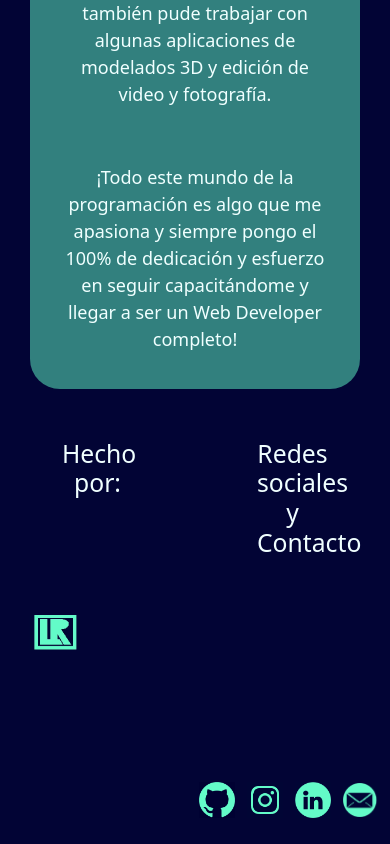
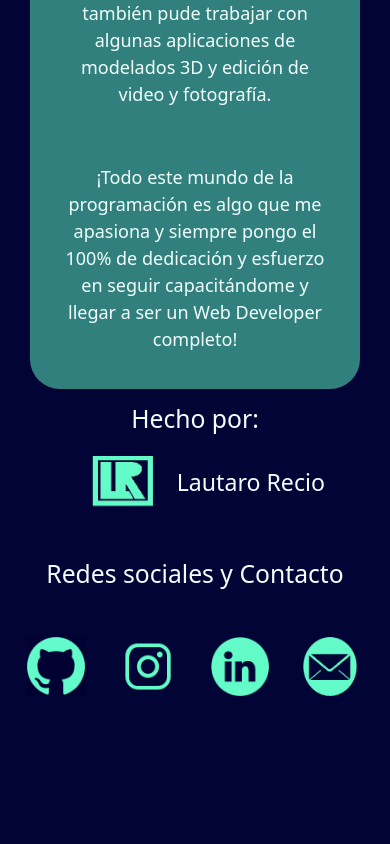
Before and after one commit to Lautaro-Recio/Porfolio, a website: page pages/quien_soy.html in a window 390 px wide. Shown: the part 948-1792 px from the top of the page. After the commit the page ends 1670 px from the top, so only its background shows below. Drawn offline with nearby package versions, Linux system fonts and the light colour scheme; files whose address does not match are found by name.

Commit message:
Arreglo de footer/ falta la vista tablet y las imagenes de conocimientos

```diff
--- a/pages/quien_soy.html
+++ b/pages/quien_soy.html
@@ -52,7 +52,7 @@
         </div>
         <div class="container">
             <div class="row fondoTraslucidoQuien">
-                <div class="col-lg-12 col-xs-12 ">
+                <div class="col-lg-12 col-xs-12 ImgCentro ">
                     <!-- Imagen de muestra / aca iri una imagen mia -->
                     <img class="imgQuien animate__animated animate__tada" src="../assets/images/fotoMia.png" alt="Img de Lautaro Recio">
                 </div>
@@ -69,21 +69,15 @@
         <footer class="fondo">
             <div class="container">
                 <div class="row linea">
-                    <div class="col-lg-4 col-xs-12 divFoot">
-                        <h2 class="tituloFoot centro">Hecho por:</h2>
-                    </div>
-                    <div class="col-lg-8 col-xs-6 divFoot">
-                        <h2 class="tituloFoot centro">Redes sociales y Contacto</h2>
-                    </div>
-                    <div class="col-lg-1 col-xs-12 yoFoot">
+                    <div class="col-lg-4 col-xs-6 ">
+                        <h2 class="tituloFoot">Hecho por:</h2>
                         <a href="#"><img class="logo2" src="../assets/images/logo.jpg" alt="logo"></a>
-                    </div>
-                    <div class="col-lg-3 col-xs-12 ">
                         <h3 class="yo">Lautaro Recio</h3>
                     </div>
-                        <div class="col-lg-8 col-xs-8 foot">
+                    <div class="col-lg-8 col-xs-6 foot">
+                        <h2 class="tituloFoot">Redes sociales y Contacto</h2>
                         <!-- Enlace a github -->
-                            <a href="https://github.com/" target="blanck">
+                        <a  href="https://github.com/" target="blanck">
                             <img class="imgFooter animacion pie" src="../assets/images/github.png" alt="GitHub">
                         </a>
                         <!-- Enlcae de instagram -->
--- a/scss/_animaciones.scss
+++ b/scss/_animaciones.scss
@@ -2,7 +2,7 @@
 /* Index */
 .animacion:hover{
     width: 8%;
-    height: 100%;
+    height: 40%;
     animation-name: animacion;
     animation-iteration-count: infinite;
     animation-duration: 1.5s;
--- a/scss/_footer.scss
+++ b/scss/_footer.scss
@@ -2,7 +2,7 @@
     .imgFooter{
         margin-left: 15%;
         width: 8%;
-        height: 100%;
+        height: 40%;
         padding-bottom: 15px;
     }
     .yoFoot{
@@ -10,12 +10,13 @@
         position: relative;
     }
     .yo{
-        left: 50%;
-        padding-top: 10%;
+        position: relative;
+        left: 35%;
+        bottom: 25%;
     }
     .logo2{
-        margin-top: 21%;
-        width: 100%;
+        margin-top: 1%;
+        width:  25%;
     }
     .tituloFoot{
         padding: 15px 0px;
@@ -24,7 +25,4 @@
     a{
         text-decoration: auto;
     }
-    .foot{
-        height: 100%;
-    }
 /* Fin Footer */
--- a/scss/_quienSoy.scss
+++ b/scss/_quienSoy.scss
@@ -1,12 +1,14 @@
 /* Map */
-
+.imgCentro{
+    display: flex;
+    justify-content: space-around;
+}
 
 
 .imgQuien{
     border-radius: 100%;
     width: 35%;
     height: 80%;
-    margin: 5% 33%;
 }
 .fondoTraslucidoQuien{
     background-color:rgba(99, 251, 200, 0.5);
--- a/scss/_vistaMobile.scss
+++ b/scss/_vistaMobile.scss
@@ -169,17 +169,14 @@
     /*FIn Proyectos */
     /* Footer */
         .imgFooter{
-            margin: 7% 1%;
-            width: 10%;
-            height: 50%;
+            margin: 7% 4%;
+            width: 16%;
+            height: 33%;
             padding:0%;
-            position: relative;
-            left: 50%;
-            bottom: 107%;
         }
         .animacion:hover{
-            width: 14%;
-            height: 50%;
+            width: 16%;
+            height: 33%;
             animation-name: animacion;
             animation-iteration-count: infinite;
             animation-duration: 1.5s;
@@ -192,8 +189,8 @@
 
         }
         .logo2{
-            width:30%;
-            margin: 0% 10%;
+            width:20%;
+            margin: 0% 20%;
         }
         .tituloFoot{
             padding-top: 15px;
@@ -201,19 +198,15 @@
         }
         .yo{
             position: relative;
-            left: -70%;
-            bottom: 30%;
-            width: 80px;
-            font-size: 25px;
+            left: 45%;
+            bottom: 25%;
+            width: 165px;
         }
         .fondoTraslucido{
             background-color:rgba(99, 251, 200, 0.5);
             border-radius: 30px;
             padding: 5%;
             margin: 0% 5%;
-        }
-        .divFoot{
-            width: 50%;
         }
     /* Fin de footer */
 
```
Also changed, not shown: index.html (+3 -9 lines), pages/conocimientos.html (+5 -11 lines), pages/contacto.html (+5 -12 lines), pages/proyectos.html (+5 -11 lines), css/estilos.css. Lines whose indentation alone changed are shown as unchanged.
